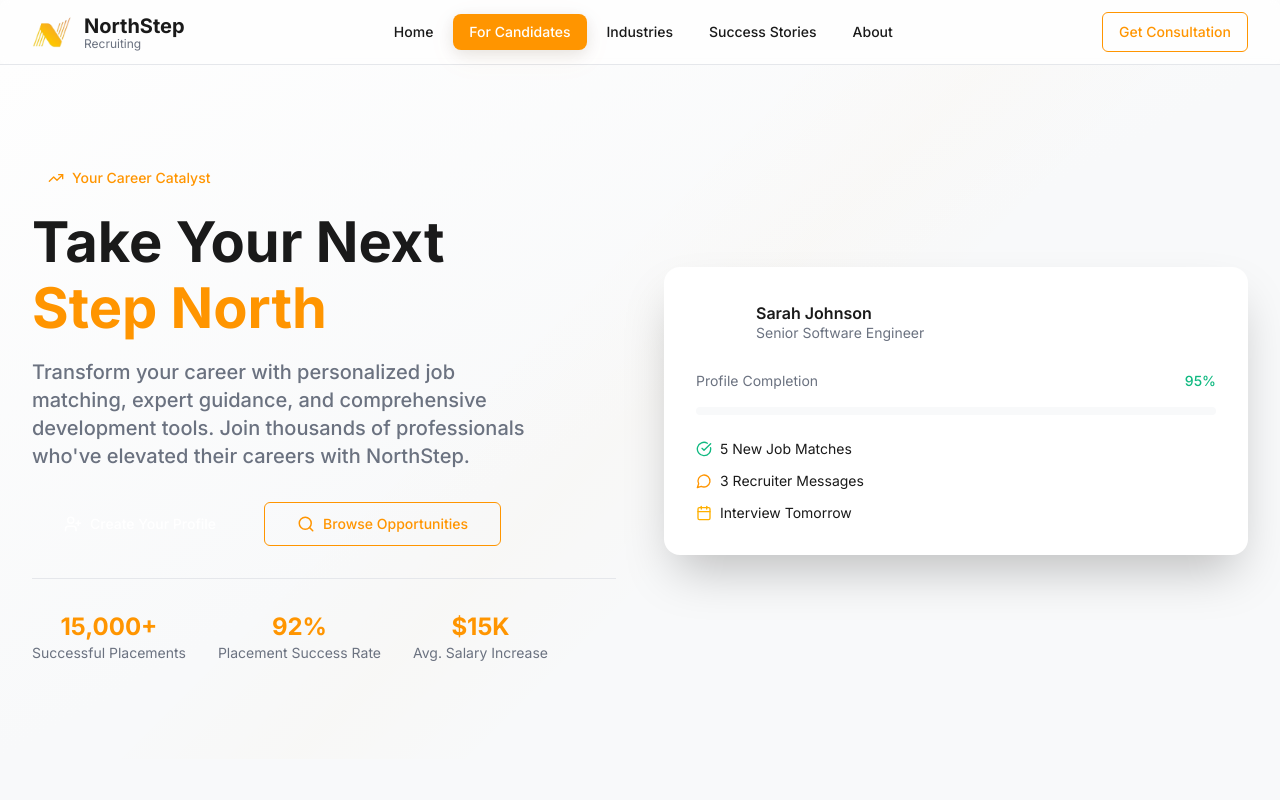
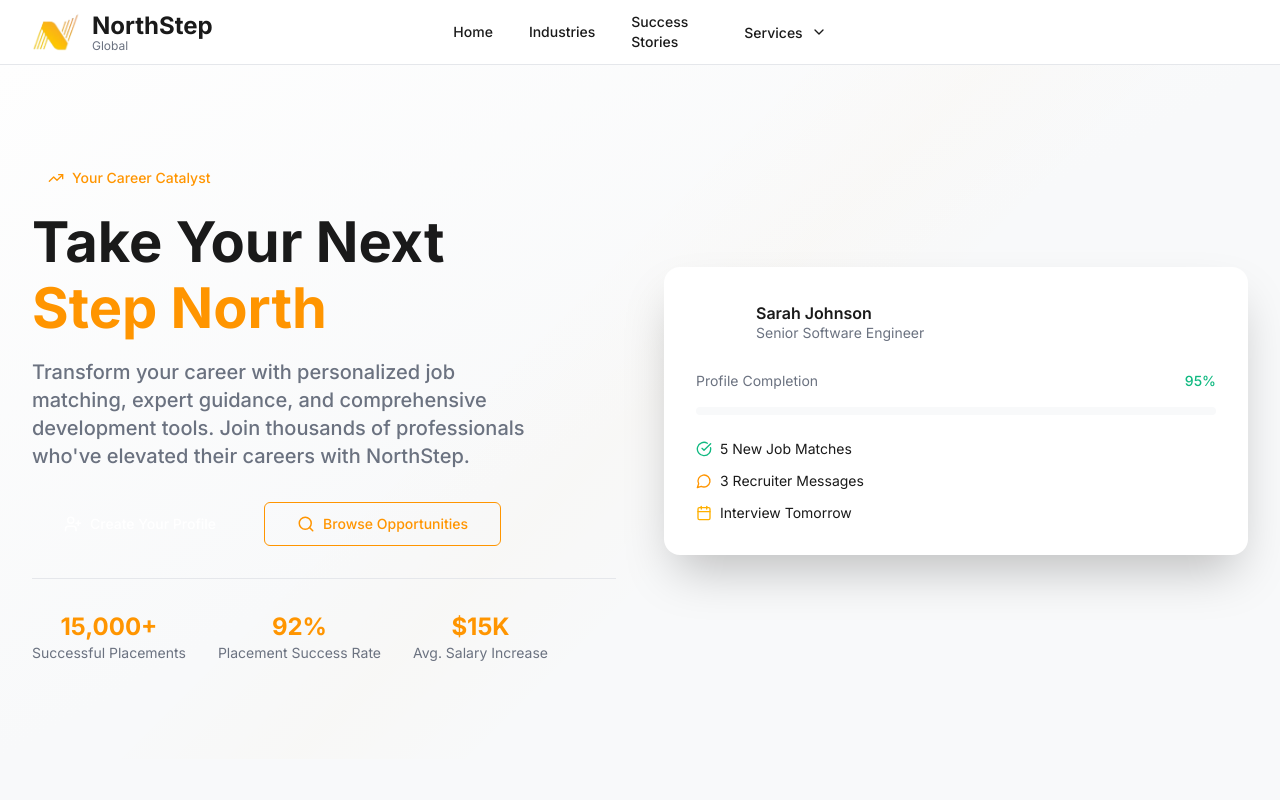
Before and after one commit to saksham-bharti/NorthFace, a React (Vite) app: page /for-candidates in a window 1280 px wide. Shown: the top 800 px of the page. Built offline with nearby package versions, Linux system fonts and the light colour scheme.

Commit message:
header update service dropdown created

```diff
--- a/package.json
+++ b/package.json
@@ -85,9 +85,9 @@
     "@tailwindcss/typography": "^0.5.16",
     "@vitejs/plugin-react": "4.3.4",
     "autoprefixer": "10.4.2",
-    "postcss": "8.4.8",
+    "postcss": "^8.5.6",
     "tailwindcss": "3.4.6",
-    "vite": "5.0.0",
+    "vite": "^6.3.6",
     "vite-tsconfig-paths": "3.6.0"
   }
 }
--- a/src/components/ui/Header.jsx
+++ b/src/components/ui/Header.jsx
@@ -1,7 +1,7 @@
 import React, { useState } from 'react';
 import { Link, useLocation } from 'react-router-dom';
 import Icon from '../AppIcon';
-import Button from './Button';
+// Removed CTA Button usage per new header spec
 
 const Header = () => {
   const [isMobileMenuOpen, setIsMobileMenuOpen] = useState(false);
@@ -9,10 +9,15 @@ const Header = () => {
 
   const navigationItems = [
     { name: 'Home', path: '/homepage', icon: 'Home' },
-    { name: 'For Candidates', path: '/for-candidates', icon: 'Users' },
     { name: 'Industries', path: '/industries-we-serve', icon: 'Building2' },
     { name: 'Success Stories', path: '/success-stories', icon: 'Trophy' },
-    { name: 'About', path: '/about-north-step', icon: 'Info' }
+  ];
+
+  const servicesItems = [
+    { name: 'Consulting', path: '/services/consulting' },
+    { name: 'Talent Acquisition', path: '/services/talent' },
+    { name: 'Advisory', path: '/services/advisory' },
+    { name: 'Training', path: '/services/training' },
   ];
 
   const isActivePath = (path) => location?.pathname === path;
@@ -26,9 +31,9 @@ const Header = () => {
   };
 
   return (
-    <header className="fixed top-0 left-0 right-0 z-50 bg-background/95 backdrop-blur-sm border-b border-border">
+    <header className="fixed top-0 left-0 right-0 z-50 bg-white border-b border-border">
       <div className="max-w-7xl mx-auto">
-        <div className="flex items-center justify-between h-16 px-4 lg:px-8">
+        <div className="grid grid-cols-3 items-center h-14 lg:h-16 px-4 lg:px-8">
           {/* Logo */}
           <Link
             to="/homepage"
@@ -36,7 +41,7 @@ const Header = () => {
             onClick={closeMobileMenu}
           >
             <div className="relative">
-              <div className="w-10 h-10 bg-gradient-elevation rounded-lg flex items-center justify-center transform group-hover:scale-105 transition-transform duration-300">
+              <div className="w-10 h-10 lg:w-12 lg:h-12 bg-gradient-elevation rounded-lg flex items-center justify-center transform group-hover:scale-105 transition-transform duration-300">
                 <img
                   src="/assets/images/HomeLogo.png"
                   alt="Description"
@@ -45,22 +50,22 @@ const Header = () => {
               </div>
             </div>
             <div className="hidden sm:block">
-              <h1 className="text-xl font-bold text-foreground">
+              <h1 className="text-xl lg:text-2xl font-bold text-foreground">
                 NorthStep
               </h1>
               <p className="text-xs text-muted-foreground -mt-1">
-                Recruiting
+                Global
               </p>
             </div>
           </Link>
 
           {/* Desktop Navigation */}
-          <nav className="hidden lg:flex items-center space-x-1">
+          <nav className="hidden lg:flex items-center justify-center space-x-1 col-start-2">
             {navigationItems?.map((item) => (
               <Link
                 key={item?.path}
                 to={item?.path}
-                className={`px-4 py-2 rounded-lg text-sm font-medium transition-all duration-300 elevation-hover ${
+                className={`px-3 lg:px-4 py-2 rounded-lg text-sm font-medium transition-all duration-300 elevation-hover ${
                   isActivePath(item?.path)
                     ? 'bg-primary text-primary-foreground shadow-brand'
                     : 'text-foreground hover:text-primary hover:bg-muted'
@@ -69,24 +74,33 @@ const Header = () => {
                 {item?.name}
               </Link>
             ))}
+
+            {/* Services Dropdown */}
+            <div className="relative group">
+              <button className="px-4 py-2 rounded-lg text-sm font-medium transition-all duration-300 elevation-hover text-foreground hover:text-primary hover:bg-muted inline-flex items-center gap-2">
+                <span>Services</span>
+                <Icon name="ChevronDown" size={16} />
+              </button>
+              <div className="invisible opacity-0 group-hover:visible group-hover:opacity-100 transition-opacity duration-200 absolute left-0 mt-2 w-56 rounded-lg border border-border bg-white shadow-lg py-2">
+                {servicesItems.map((svc) => (
+                  <Link
+                    key={svc.path}
+                    to={svc.path}
+                    className="block px-4 py-2 text-sm text-foreground hover:bg-muted hover:text-primary"
+                  >
+                    {svc.name}
+                  </Link>
+                ))}
+              </div>
+            </div>
           </nav>
 
-          {/* Desktop CTA */}
-          <div className="hidden lg:flex items-center space-x-4">
-            <Link to="/contact-consultation">
-              <Button
-                variant="outline"
-                className="border-primary text-primary hover:bg-primary hover:text-primary-foreground"
-              >
-                Get Consultation
-              </Button>
-            </Link>
-          </div>
+          {/* Desktop CTA removed per new spec */}
 
           {/* Mobile Menu Button */}
           <button
             onClick={toggleMobileMenu}
-            className="lg:hidden p-2 rounded-lg text-foreground hover:bg-muted transition-colors duration-200"
+            className="lg:hidden p-2 rounded-lg text-foreground hover:bg-muted transition-colors duration-200 justify-self-end"
             aria-label="Toggle mobile menu"
           >
             <Icon
@@ -98,7 +112,7 @@ const Header = () => {
 
         {/* Mobile Navigation */}
         {isMobileMenuOpen && (
-          <div className="lg:hidden border-t border-border bg-background/95 backdrop-blur-sm">
+          <div className="lg:hidden border-t border-border bg-white">
             <nav className="px-4 py-4 space-y-2">
               {navigationItems?.map((item) => (
                 <Link
@@ -116,18 +130,25 @@ const Header = () => {
                 </Link>
               ))}
 
-              {/* Mobile CTA */}
-              <div className="pt-4 border-t border-border mt-4">
-                <Link to="/contact-consultation" onClick={closeMobileMenu}>
-                  <Button
-                    variant="default"
-                    fullWidth
-                    className="bg-gradient-elevation hover:shadow-elevation"
-                  >
-                    Get Consultation
-                  </Button>
-                </Link>
+              {/* Services (mobile) */}
+              <div className="pt-2">
+                <div className="px-4 py-2 text-xs uppercase tracking-wide text-muted-foreground">Services</div>
+                <div className="space-y-1">
+                  {servicesItems.map((svc) => (
+                    <Link
+                      key={svc.path}
+                      to={svc.path}
+                      onClick={closeMobileMenu}
+                      className="flex items-center space-x-3 px-4 py-3 rounded-lg text-sm font-medium transition-all duration-300 text-foreground hover:text-primary hover:bg-muted"
+                    >
+                      <Icon name="ArrowRight" size={18} />
+                      <span>{svc.name}</span>
+                    </Link>
+                  ))}
+                </div>
               </div>
+
+              {/* Mobile CTA removed per new spec */}
             </nav>
           </div>
         )}
--- a/src/pages/about-north-step/index.jsx
+++ b/src/pages/about-north-step/index.jsx
@@ -12,7 +12,7 @@ const AboutNorthStep = () => {
   return (
     <div className="min-h-screen bg-background">
       <Helmet>
-        <title>About NorthStep - Strategic Talent Partnership | NorthStep Recruiting</title>
+        <title>About NorthStep - Strategic Talent Partnership | NorthStep Global</title>
         <meta
           name="description"
           content="Learn about NorthStep's mission to transform recruitment through strategic partnerships. Meet our expert team and discover our proven methodology for career advancement and organizational success."
@@ -45,14 +45,14 @@ const AboutNorthStep = () => {
               </div>
               <div>
                 <h3 className="text-xl font-bold">NorthStep</h3>
-                <p className="text-sm text-white/70 -mt-1">Recruiting</p>
+                <p className="text-sm text-white/70 -mt-1">Global</p>
               </div>
             </div>
             <p className="text-white/70 mb-4">
               Strategic talent partnerships that elevate careers and transform organizations.
             </p>
             <p className="text-sm text-white/50">
-              © {new Date()?.getFullYear()} NorthStep Recruiting. All rights reserved.
+              © {new Date()?.getFullYear()} NorthStep Global. All rights reserved.
             </p>
           </div>
         </div>
--- a/src/pages/contact-consultation/index.jsx
+++ b/src/pages/contact-consultation/index.jsx
@@ -45,13 +45,13 @@ const ContactConsultation = () => {
   return (
     <div className="min-h-screen bg-background">
       <Helmet>
-        <title>Contact & Consultation - NorthStep Recruiting</title>
+        <title>Contact & Consultation - NorthStep Global</title>
         <meta
           name="description"
           content="Connect with NorthStep's expert recruiters. Schedule free consultations, get immediate support, and discover how we can help advance your career or find top talent for your organization."
         />
         <meta name="keywords" content="recruitment consultation, career advice, hiring solutions, contact recruiter, free consultation, NorthStep contact" />
-        <meta property="og:title" content="Contact & Consultation - NorthStep Recruiting" />
+        <meta property="og:title" content="Contact & Consultation - NorthStep Global" />
         <meta property="og:description" content="Schedule your free consultation with our expert recruiters. Multiple contact options available for immediate support." />
         <meta property="og:type" content="website" />
         <link rel="canonical" href="https://northstep.com/contact-consultation" />
--- a/src/pages/for-candidates/index.jsx
+++ b/src/pages/for-candidates/index.jsx
@@ -69,7 +69,7 @@ const ForCandidatesPage = () => {
           </div>
 
           <div className="border-t border-background/20 mt-8 pt-8 text-center text-sm text-background/70">
-            <p>&copy; {new Date()?.getFullYear()} NorthStep Recruiting. All rights reserved.</p>
+            <p>&copy; {new Date()?.getFullYear()} NorthStep Global. All rights reserved.</p>
           </div>
         </div>
       </footer>
--- a/src/pages/homepage/index.jsx
+++ b/src/pages/homepage/index.jsx
@@ -17,16 +17,16 @@ const Homepage = () => {
   return (
     <>
       <Helmet>
-        <title>NorthStep Recruiting - Strategic Talent Partnership | Your Next Step North</title>
+        <title>NorthStep Global - Strategic Talent Partnership | Your Next Step North</title>
         <meta
           name="description"
-          content="Transform your career or build exceptional teams with NorthStep Recruiting. Strategic talent acquisition connecting ambitious professionals with visionary companies. 95% success rate, $25K average salary increase."
+          content="Transform your career or build exceptional teams with NorthStep Global. Strategic talent acquisition connecting ambitious professionals with visionary companies. 95% success rate, $25K average salary increase."
         />
         <meta
           name="keywords"
           content="recruitment, talent acquisition, career advancement, hiring, job placement, strategic recruiting, professional development"
         />
-        <meta property="og:title" content="NorthStep Recruiting - Your Next Step North" />
+        <meta property="og:title" content="NorthStep Global - Your Next Step North" />
         <meta
           property="og:description"
           content="Where exceptional talent meets visionary companies. Strategic recruitment partnerships that transform careers and organizations."
@@ -74,7 +74,7 @@ const Homepage = () => {
                   </div>
                   <div>
                     <h3 className="text-xl font-bold">NorthStep</h3>
-                    <p className="text-sm text-background/70">Recruiting</p>
+                    <p className="text-sm text-background/70">Global</p>
                   </div>
                 </div>
                 <p className="text-background/80 text-sm leading-relaxed max-w-md">
@@ -107,7 +107,7 @@ const Homepage = () => {
 
             <div className="border-t border-background/20 pt-8 flex flex-col lg:flex-row justify-between items-center">
               <p className="text-sm text-background/60">
-                © {new Date()?.getFullYear()} NorthStep Recruiting. All rights reserved.
+                © {new Date()?.getFullYear()} NorthStep Global. All rights reserved.
               </p>
               <div className="flex space-x-6 mt-4 lg:mt-0">
                 <a href="#" className="text-background/60 hover:text-primary text-sm transition-colors">Privacy Policy</a>
--- a/src/pages/industries-we-serve/index.jsx
+++ b/src/pages/industries-we-serve/index.jsx
@@ -12,13 +12,13 @@ const IndustriesWeServe = () => {
   return (
     <>
       <Helmet>
-        <title>Industries We Serve - NorthStep Recruiting | Specialized Talent Solutions</title>
+        <title>Industries We Serve - NorthStep Global | Specialized Talent Solutions</title>
         <meta
           name="description"
           content="Discover NorthStep's specialized recruitment expertise across technology, healthcare, finance, manufacturing, and more. Industry-specific consultants with proven track records."
         />
         <meta name="keywords" content="industry recruitment, specialized hiring, technology recruiting, healthcare staffing, financial services talent, manufacturing recruitment" />
-        <meta property="og:title" content="Industries We Serve - NorthStep Recruiting" />
+        <meta property="og:title" content="Industries We Serve - NorthStep Global" />
         <meta property="og:description" content="Specialized recruitment expertise across key sectors with dedicated consultant teams and industry intelligence." />
         <meta property="og:type" content="website" />
         <link rel="canonical" href="/industries-we-serve" />
@@ -45,7 +45,7 @@ const IndustriesWeServe = () => {
                     <path d="M8 21L12 13L16 21H8Z" fill="rgba(255,255,255,0.3)"/>
                   </svg>
                 </div>
-                <span className="text-lg font-bold">NorthStep Recruiting</span>
+                <span className="text-lg font-bold">NorthStep Global</span>
               </div>
               <p className="text-white/60 text-sm">
                 © {new Date()?.getFullYear()} NorthStep Global. All rights reserved. |
--- a/src/pages/success-stories/index.jsx
+++ b/src/pages/success-stories/index.jsx
@@ -13,7 +13,7 @@ const SuccessStoriesPage = () => {
   return (
     <div className="min-h-screen bg-background">
       <Helmet>
-        <title>Success Stories - NorthStep Recruiting | Transformational Career Outcomes</title>
+        <title>Success Stories - NorthStep Global | Transformational Career Outcomes</title>
         <meta name="description" content="Discover compelling case studies of successful placements, career transformations, and company growth. See how NorthStep delivers measurable results for candidates and employers." />
         <meta name="keywords" content="success stories, career transformation, recruitment success, placement outcomes, salary increases, hiring results" />
       </Helmet>
@@ -112,7 +112,7 @@ const SuccessStoriesPage = () => {
                 </div>
                 <div>
                   <h3 className="text-xl font-bold">NorthStep</h3>
-                  <p className="text-sm opacity-80">Recruiting</p>
+                  <p className="text-sm opacity-80">Global</p>
                 </div>
               </div>
               <p className="text-background/80 mb-6 max-w-md">
@@ -157,7 +157,7 @@ const SuccessStoriesPage = () => {
           </div>
 
           <div className="border-t border-background/20 mt-12 pt-8 text-center text-background/60">
-            <p>&copy; {new Date()?.getFullYear()} NorthStep Recruiting. All rights reserved.</p>
+            <p>&copy; {new Date()?.getFullYear()} NorthStep Global. All rights reserved.</p>
           </div>
         </div>
       </footer>
```
Also changed, not shown: tailwind.config.js (+4 -4 lines), public/assets/images/no_image.png (added).
